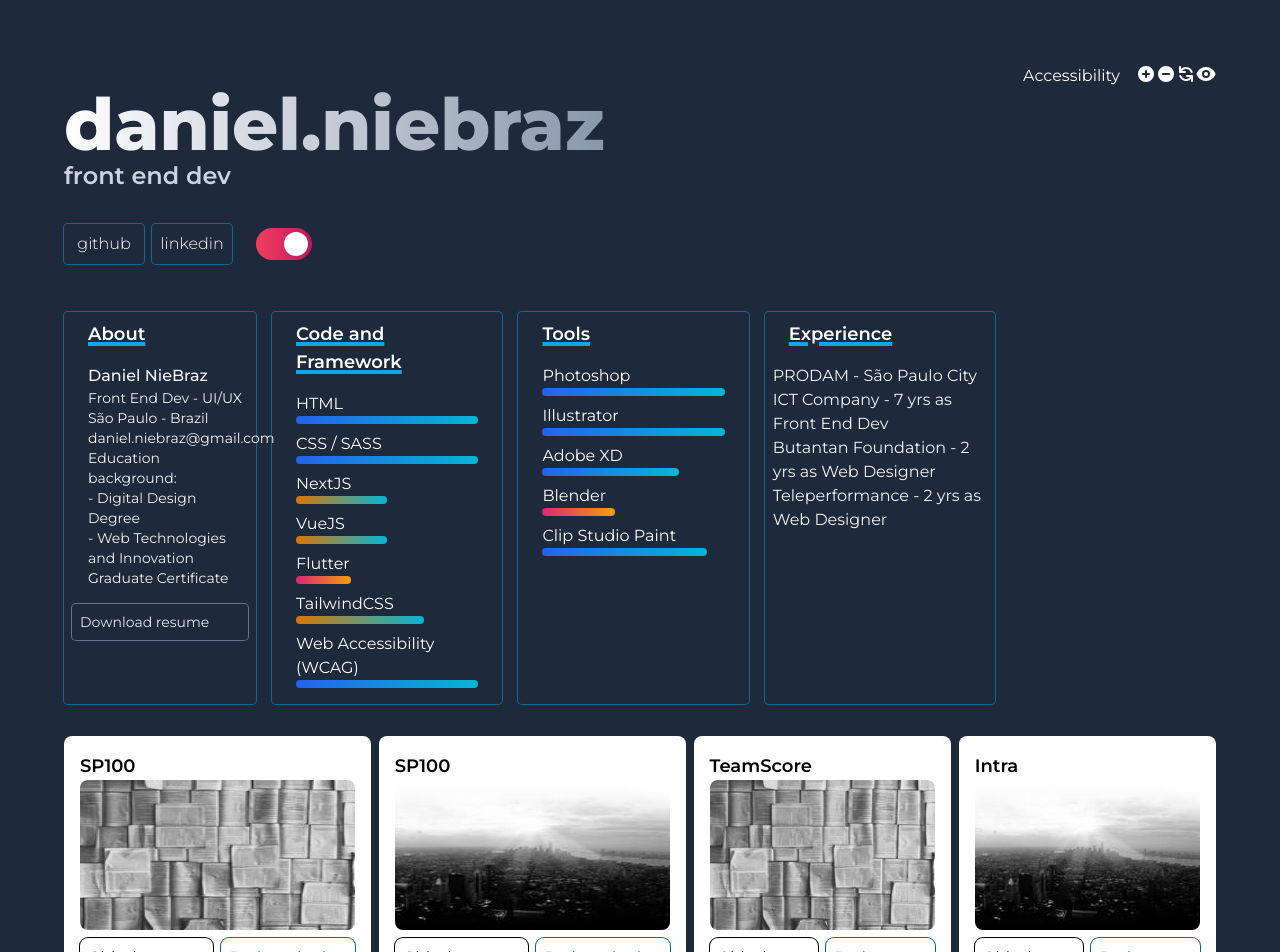
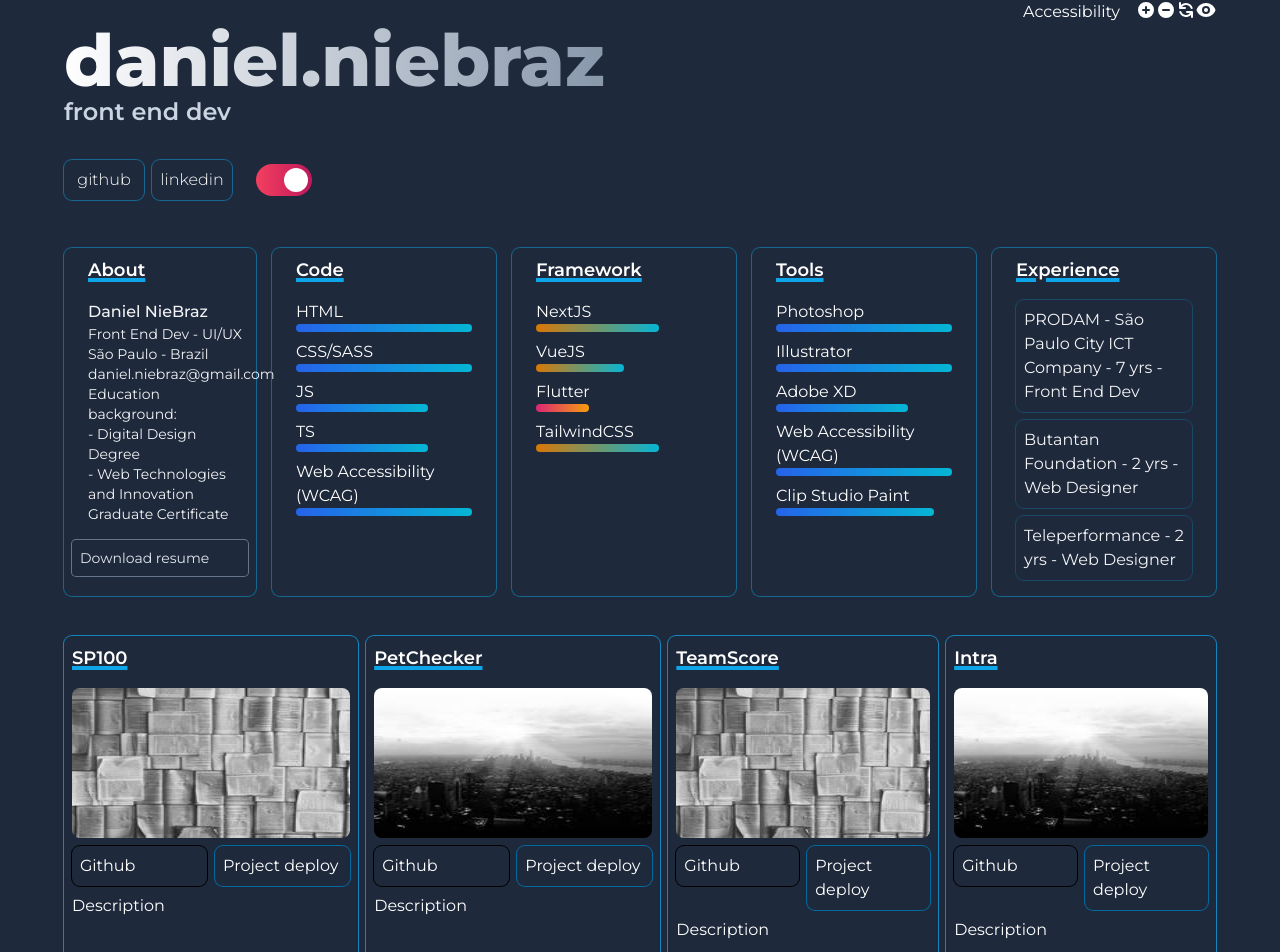
Before and after one commit to hexglyph/danielniebraz, a Next.js app: page / in a window 1280 px wide. Shown: the top 952 px of the page. Built offline with nearby package versions, Linux system fonts and the light colour scheme.

Commit message:
Projects visual adjustments

```diff
--- /dev/null
+++ b/src/components/Footer.tsx
@@ -0,0 +1,11 @@
+
+
+export default function Footer() {
+    return (
+        <footer>
+            <div>
+                More about me
+            </div>
+        </footer>
+    )
+}
--- a/src/components/Hero.tsx
+++ b/src/components/Hero.tsx
@@ -4,11 +4,11 @@ import Bar from "./Bar"
 export default function Hero(props) {
     return (
         <div className={`flex w-full justify-items-start gap-x-4`}>
-            <div className={`text-left text-gray-100 flex flex-col w-1/6 ring-1 ring-sky-500/50 p-2 mt-4 rounded`}>
+            <div className={`text-left text-gray-100 flex flex-col w-1/6 ring-1 ring-sky-500/50 p-2 mt-4 rounded-lg`}>
                 <h3 className={`text-lg w-full text-left font-semibold
                     underline decoration-4 decoration-sky-500
                     pl-4 pr-5 mb-4
-                    rounded text-white `}>
+                    rounded text-white`}>
                     About
                 </h3>
                 <ul className={`text-sm pl-4`}>
@@ -25,23 +25,35 @@ export default function Hero(props) {
                 </Link>
 
             </div>
-            <div className={`text-left text-gray-100 flex flex-col w-1/5 ring-1 ring-sky-500/50 p-2 mt-4 rounded`}>
+            <div className={`text-left text-gray-100 flex flex-col w-1/5 ring-1 ring-sky-500/50 p-2 mt-4 rounded-lg`}>
                 <h3 className={`text-lg w-full text-left font-semibold
                     underline decoration-4 decoration-sky-500
                     pl-4 pr-5 mb-4
-                    rounded text-white `}>
-                    Code and Framework</h3>
+                    rounded text-white`}>
+                    Code</h3>
                 <div className={`flex w-full flex-col`}>
                     <Bar level={100} name='HTML' />
-                    <Bar level={100} name='CSS / SASS' />
-                    <Bar level={50} name='NextJS' />
+                    <Bar level={100} name='CSS/SASS' />
+                    <Bar level={75} name='JS' />
+                    <Bar level={75} name='TS' />
+                    <Bar level={100} name='Web Accessibility (WCAG)' />
+                </div>
+            </div>
+            <div className={`text-left text-gray-100 flex flex-col w-1/5 ring-1 ring-sky-500/50 p-2 mt-4 rounded-lg`}>
+                <h3 className={`text-lg w-full text-left font-semibold
+                    underline decoration-4 decoration-sky-500
+                    pl-4 pr-5 mb-4
+                    rounded text-white`}>
+                    Framework</h3>
+                <div className={`flex w-full flex-col`}>
+                    <Bar level={70} name='NextJS' />
                     <Bar level={50} name='VueJS' />
                     <Bar level={30} name='Flutter' />
                     <Bar level={70} name='TailwindCSS' />
-                    <Bar level={100} name='Web Accessibility (WCAG)' />
+
                 </div>
             </div>
-            <div className={`text-left text-gray-100 flex flex-col w-1/5 ring-1 ring-sky-500/50 p-2 mt-4 rounded`}>
+            <div className={`text-left text-gray-100 flex flex-col w-1/5 ring-1 ring-sky-500/50 p-2 mt-4 rounded-lg`}>
                 <h3 className={`text-lg w-full text-left font-semibold
                     underline decoration-4 decoration-sky-500
                     pl-4 pr-5 mb-4
@@ -51,22 +63,22 @@ export default function Hero(props) {
                     <Bar level={100} name='Photoshop' />
                     <Bar level={100} name='Illustrator' />
                     <Bar level={75} name='Adobe XD' />
-                    <Bar level={40} name='Blender' />
+                    <Bar level={100} name='Web Accessibility (WCAG)' />
                     <Bar level={90} name='Clip Studio Paint' />
                 </div>
             </div>
-            <div className={`text-left text-gray-100 flex flex-col w-1/5 items-center ring-1 ring-sky-500/50 p-2 mt-4 rounded`}>
+            <div className={`text-left text-gray-100 flex flex-col w-1/5 items-center ring-1 ring-sky-500/50 p-2 mt-4 rounded-lg`}>
                 <h3 className={`text-lg w-full text-left font-semibold
                     underline decoration-4 decoration-sky-500
                     pl-4 pr-5 mb-4
                     rounded text-white `}>
                     Experience</h3>
                 <ul>
-                    <li>PRODAM - São Paulo City ICT Company - 7 yrs as Front End Dev</li>
-                    <li>Butantan Foundation - 2 yrs as Web Designer</li>
-                    <li>Teleperformance - 2 yrs as Web Designer</li>
+                    <li className={`ml-4 mr-4 mb-2 p-2 ring-1 ring-sky-500/25 rounded-lg`}>PRODAM - São Paulo City ICT Company - 7 yrs - Front End Dev</li>
+                    <li className={`ml-4 mr-4 mb-2 p-2 ring-1 ring-sky-500/25 rounded-lg`}>Butantan Foundation - 2 yrs - Web Designer</li>
+                    <li className={`ml-4 mr-4 mb-2 p-2 ring-1 ring-sky-500/25 rounded-lg`}>Teleperformance - 2 yrs - Web Designer</li>
                 </ul>
-            </div>
-        </div>
+            </div >
+        </div >
     )
 }
--- a/src/components/MenuItem.tsx
+++ b/src/components/MenuItem.tsx
@@ -25,7 +25,7 @@ export default function MenuItem(props) {
         <li onClick={props.onClick} className={`
             text-white hover:text-slate-50
             hover:bg-slate-50/10
-            rounded
+            rounded-lg
             cursor-pointer
             ring-1 mr-2 ring-sky-500/50
             `}>
--- a/src/components/ProjectItem.tsx
+++ b/src/components/ProjectItem.tsx
@@ -7,10 +7,10 @@ import Link from "next/link";
 export default function ProjectItem(props: Project) {
 
     return (
-        <div className={`flex flex-1 bg-white rounded-lg p-4`}>
+        <div className={`flex flex-1 ring-1 ring-sky-500/75 p-2 mt-2 rounded-lg`}>
             <div className="flex w-full flex-col">
-                <div className="flex flex-col w-full">
-                    <h3 className={`text-lg font-semibold`}>{props.name}</h3>
+                <div className="flex flex-col w-full text-white">
+                    <h3 className={`text-lg font-semibold underline decoration-4 decoration-sky-500 mb-4`}>{props.name}</h3>
                     <Image
                         src={props.image_path}
                         alt={props.name}
@@ -20,28 +20,28 @@ export default function ProjectItem(props: Project) {
                         width="200"
                     />
                 </div>
-                <div className="flex w-full justify-between gap-2">
+                <div className="flex w-full justify-between gap-2 text-white">
                     <div className="flex flex-col w-1/2">
                         <Link href={props.github_url} passHref>
-                            <span className={`cursor-pointer p-2 mt-2 mb-2 ring-1 ring-black rounded-lg hover:bg-slate-200`}>Github</span>
+                            <span className={`cursor-pointer p-2 mt-2 mb-2 ring-1 ring-black rounded-lg hover:text-black hover:bg-slate-200`}>Github</span>
                         </Link>
                     </div>
                     <div className="flex flex-col w-1/2">
                         <Link href={props.deployed_url} passHref>
-                            <span className={`cursor-pointer p-2 mt-2 mb-2 ring-1 ring-sky-700 rounded-lg text-sky-700 hover:bg-sky-200`}>Project deploy</span>
+                            <span className={`cursor-pointer p-2 mt-2 mb-2 ring-1 ring-sky-700 rounded-lg hover:text-sky-700 hover:bg-sky-200`}>Project deploy</span>
                         </Link>
                     </div>
 
 
                 </div>
-                <div className="flex flex-col w-full grow">
+                <div className="flex flex-col w-full grow text-white">
                     <p className={``}>{props.description}</p>
                 </div>
                 <div className={`flex w-full justify-start gap-2 pt-4 items-baseline`}>
                     {props.key_techs.map((tech) => (
                         <span
                             key={tech}
-                            className={`text-slate-50 rounded-lg p-2 bg-slate-400`}
+                            className={`text-slate-700 rounded-lg p-2 bg-slate-400 font-medium`}
                         >
                             {tech}
                         </span>
--- a/src/data/data.ts
+++ b/src/data/data.ts
@@ -109,7 +109,7 @@ export const projects: Project[] = [
   {
     id: 2,
     project: 'Projeto',
-    name: "SP100",
+    name: "PetChecker",
     description:
       "Description",
     image_path: "/project/2.jpg",
--- a/src/pages/index.tsx
+++ b/src/pages/index.tsx
@@ -4,12 +4,13 @@ import Hero from '../components/Hero'
 import Projects from '../components/Projects'
 import useAppData from '../data/hook/UseAppData'
 import Head from 'next/head'
+import Footer from '../components/Footer'
 
 export default function Home() {
   const { theme } = useAppData()
   return (
     <div className={`${theme}`}>
-      <div className={`flex w-full bg-slate-800 relative p-16 dark:bg-indigo-800
+      <div className={`flex w-full bg-slate-800 relative pl-16 pr-16 dark:bg-indigo-800
       `}>
         <Head>
           <title>Daniel NieBraz - Front End Dev</title>
@@ -24,6 +25,7 @@ export default function Home() {
               <Projects />
             </div>
           </Content>
+          <Footer />
         </div >
       </div >
     </div>
```
